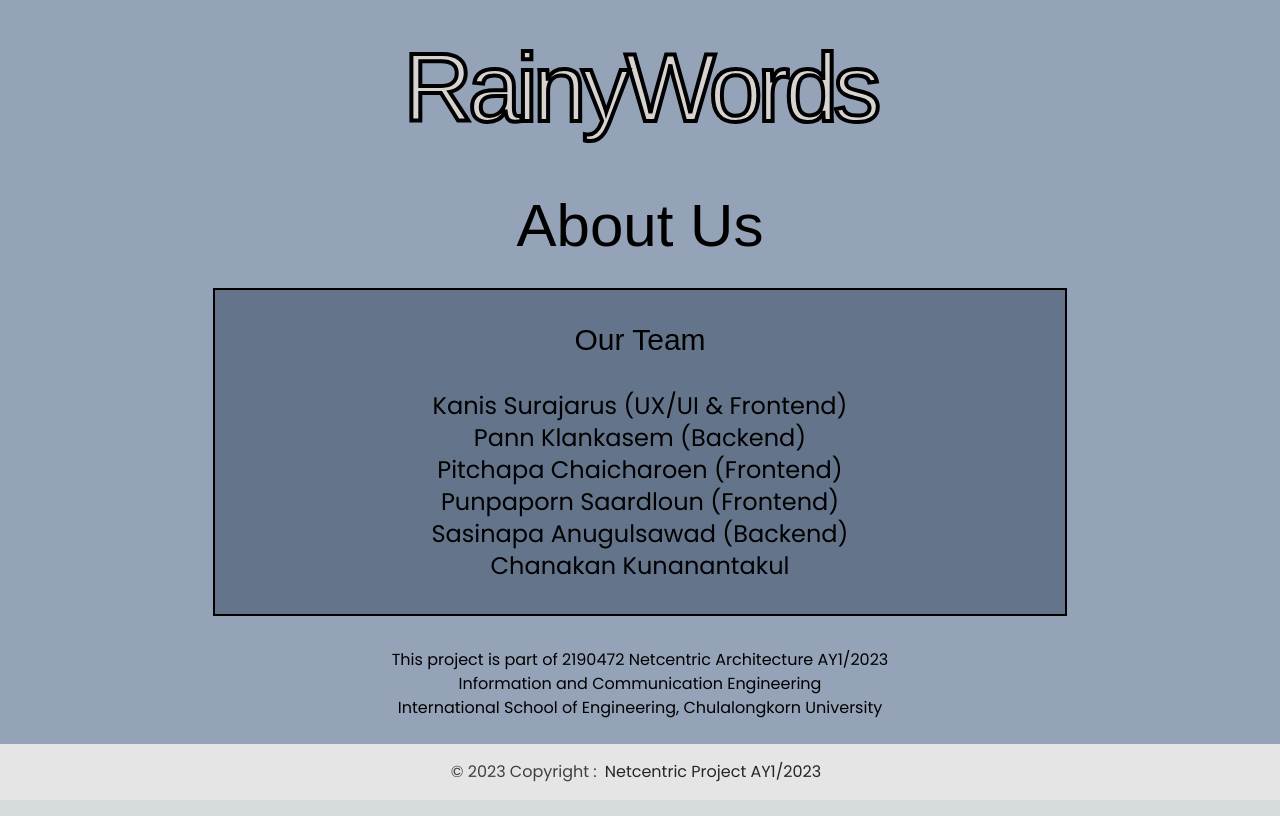
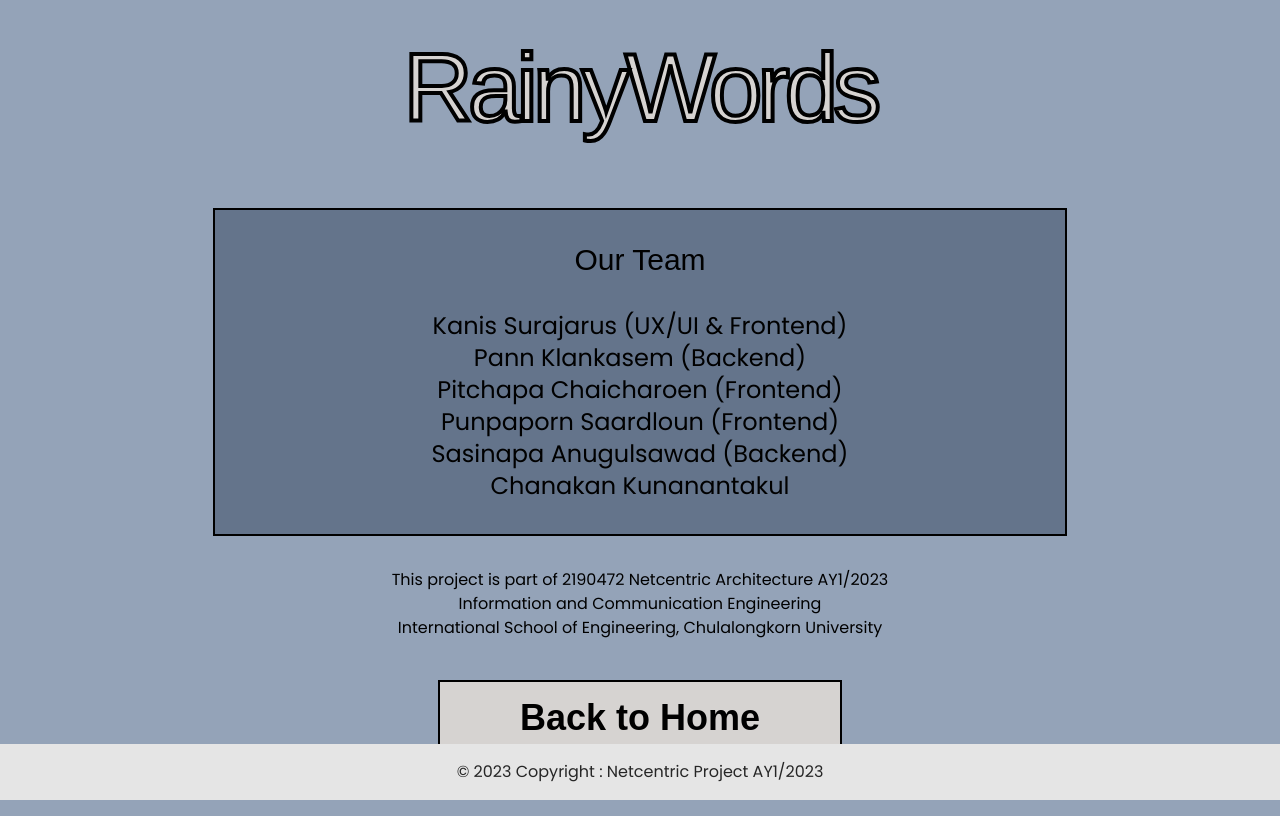
Before and after one commit to fahsanu/Netcentric-RainyWords, a Next.js app in the folder client/: page /aboutus in a window 1280 px wide. Built offline with nearby package versions, Linux system fonts and the light colour scheme; a web font is replaced by a local one.

Commit message:
Edit Footer

```diff
--- a/client/src/app/aboutus/page.tsx
+++ b/client/src/app/aboutus/page.tsx
@@ -1,4 +1,7 @@
+import Link from "next/link";
+
 export default function AboutUs() {
+
   return (
     <div className="w-full h-full min-h-screen relative bg-slate-400 dark:bg-slate-600">
       <div className="text-center">
@@ -6,9 +9,7 @@
           RainyWords
         </h1>
       </div>
-      <div className="text-center text-6xl text-black dark:text-stone-300 pt-5">
-        <h1>About Us</h1>
-      </div>
+
       <div className="flex flex-col items-center justify-center py-8">
         <div className="w-2/3 border-2 border-black bg-slate-500 dark:bg-slate-700">
           <div className="text-center text-3xl text-black dark:text-stone-300 pt-8">
@@ -31,15 +32,23 @@
         <p>International School of Engineering, Chulalongkorn University</p>
       </div>
 
+      <div className="flex flex-row items-center justify-center pt-5 pb-10 ">
+          <Link
+            className="px-20 py-4 my-5 text-black text-4xl font-bold bg-stone-300 border-2 border-black hover:bg-amber-300"
+            href="/"
+          >
+            Back to Home
+        </Link>
+      </div>
+
       <footer className="w-full fixed bg-neutral-200 text-center dark:bg-neutral-700 lg:text-left bottom-0">
         <div className="p-4 text-center text-neutral-700 dark:text-neutral-200">
-          © 2023 Copyright :
-          <a
-            className="text-neutral-800 dark:text-neutral-900 mx-2"
-            href="https://tailwind-elements.com/"
+          <Link
+            className="text-neutral-800 dark:text-neutral-200 mx-2"
+            href="/aboutus"
           >
-            Netcentric Project AY1/2023
-          </a>
+            © 2023 Copyright : Netcentric Project AY1/2023
+          </Link>
         </div>
       </footer>
     </div>
--- a/client/src/app/gamePage/page.tsx
+++ b/client/src/app/gamePage/page.tsx
@@ -6,7 +6,7 @@
 import { useRouter, useSearchParams } from "next/navigation";
 import { io } from "socket.io-client";
 import Link from "next/link";
-import { socket } from '../sockets/socket'
+import { socket } from "../sockets/socket";
 import axios from "axios";
 
 export default function GamePage() {
@@ -23,10 +23,10 @@
 
   const [fallingWords, setFallingWords] = useState<string[][]>([[], [], []]);
 
-  const [player, setPlayer] = useState('')
-  const [enemy, setEnemy] = useState('')
-  const [playerScore, setPlayerScore] = useState(0)
-  const [enemyScore, setEnemyScore] = useState(0)
+  const [player, setPlayer] = useState("");
+  const [enemy, setEnemy] = useState("");
+  const [playerScore, setPlayerScore] = useState(0);
+  const [enemyScore, setEnemyScore] = useState(0);
 
   useEffect(() => {
     // let isRun = false;
@@ -47,28 +47,27 @@
 
   //get data from socket
   useEffect(() => {
-    socket.emit('sendData', mode)
-    socket.on('getPlayer', (player) => {
-      setPlayer(player.name)
+    socket.emit("sendData", mode);
+    socket.on("getPlayer", (player) => {
+      setPlayer(player.name);
       // setPlayerScore(player.score)
-    })
-    socket.on('getEnemy', (enemy) => {
-      setEnemy(enemy.name)
+    });
+    socket.on("getEnemy", (enemy) => {
+      setEnemy(enemy.name);
       // setEnemyScore(enemy.score)
-    })
-    console.log(player)
-    console.log(enemy)
-  }, [])
+    });
+    console.log(player);
+    console.log(enemy);
+  }, []);
 
   //reset game
   useEffect(() => {
-
-    socket.on('resetClient', () => {
-      window.location.href = '/';
+    socket.on("resetClient", () => {
+      window.location.href = "/";
     });
 
     return () => {
-      socket.off('resetClient');
+      socket.off("resetClient");
     };
   }, []);
 
@@ -81,7 +80,7 @@
           setIsPlaying(false); // Stop the game when time runs out
           clearInterval(gameInterval);
           setGameOver(true); // Display game over pop-up
-          router.push(`/scorePage?mode=${mode}`)
+          router.push(`/scorePage?mode=${mode}`);
         }
       }, 1000);
 
@@ -123,11 +122,11 @@
   }, [fallingWords]);
 
   useEffect(() => {
-    socket.on('sendUpdate', (player, otherPlayer) => {
+    socket.on("sendUpdate", (player, otherPlayer) => {
       setPlayerScore(player.score);
       setEnemyScore(otherPlayer.score);
-      console.log('player', player.score); // Log player's score
-      console.log('enemy', otherPlayer.score); // Log other player's score
+      console.log("player", player.score); // Log player's score
+      console.log("enemy", otherPlayer.score); // Log other player's score
     });
   }, [setPlayerScore, setEnemyScore]);
 
@@ -147,21 +146,24 @@
         });
         setInput("");
         setScore(score + 1);
-        socket.emit('updateScore', mode)
+        socket.emit("updateScore", mode);
       }
     });
 
-  useEffect(() => {
-    try {
-      const response = axios.post(`http://172.20.10.12:4000/user/add_score`, { player, playerScore });
-      console.log(`username: ${player}`)
-    } catch (error) {
-      console.log(error)
-    }
-  }, []);
+    useEffect(() => {
+      try {
+        const response = axios.post(`http://172.20.10.12:4000/user/add_score`, {
+          player,
+          playerScore,
+        });
+        console.log(`username: ${player}`);
+      } catch (error) {
+        console.log(error);
+      }
+    }, []);
 
     const stopGame = () => {
-      console.log('isitstop')
+      console.log("isitstop");
       setIsPlaying(false);
       setGameOver(true);
     };
@@ -210,7 +212,7 @@
                       animate={{ y: 1000 }}
                       exit={{ opacity: 0, y: 1000 }}
                       transition={{ duration: 40 }}
-                      className="relative text-lg font-semibold text-black dark:text-stone-300"
+                      className="relative text-lg font-medium text-black dark:text-stone-300"
                     >
                       {word}
                     </motion.div>
@@ -244,26 +246,21 @@
             How to play
           </h1>
           <p className="flex text-center justify-center text-black text-lg">
-            Your task is to type words appearing on the screen before they have
-            fallen down.
+            Type the word that apprears on the screen as fast as you can!
           </p>
           <p className="flex text-center justify-center text-black text-lg">
-            Type the word and press Enter. Each correctly typed word or syllable
-            gives you points.
+            Each corrected word is worth 1 point, but there is some word that cost 100 points.
+          </p>
+          <p className="flex text-center justify-center text-black text-lg"> Good luck finding that {"><"}</p>
+        </div>
+      </div>
+      <div className="w-full fixed bg-neutral-200 text-center dark:bg-neutral-700 lg:text-left bottom-0">
+        <div className="p-4 text-center text-neutral-700 dark:text-neutral-200">
+          <p className="text-neutral-800 dark:text-neutral-200 mx-2">
+            © 2023 Copyright : Netcentric Project AY1/2023
           </p>
         </div>
       </div>
-      <footer className="w-full fixed bg-neutral-200 text-center dark:bg-neutral-700 lg:text-left bottom-0">
-        <div className="p-4 text-center text-neutral-700 dark:text-neutral-200">
-          © 2023 Copyright :
-          <Link
-            className="text-neutral-800 dark:text-neutral-200 mx-2"
-            href="/aboutus"
-          >
-            Netcentric Project AY1/2023
-          </Link>
-        </div>
-      </footer>
     </div>
   );
 }
--- a/client/src/app/leaderPage/page.tsx
+++ b/client/src/app/leaderPage/page.tsx
@@ -43,13 +43,13 @@
   }, []);
 
   return (
-    <div className="min-h-screen flex flex-col items-center justify-start relative bg-slate-400 dark:bg-slate-600">
+    <div className="w-full h-full min-h-screen relative bg-slate-400 dark:bg-slate-600">
       <div className="w-screen flex justify-center pt-10">
         <h1 className="absolute text-center text-stone-300 font-normal text-8xl pt-5 tracking-tighter font-outline-4 outline-black z-50">
           Rainy Words
         </h1>
         <h2 className="col-start-2 text-5xl w-full absolute z-30 font-bold top-48 text-center text-black">
-          <Link href="welcomePage">Play Again</Link>
+          <Link href="/">Play Again</Link>
         </h2>
         <Threemek />
       </div>
@@ -109,6 +109,16 @@
           </div>
         </div>
       </div>
+      <footer className="w-full fixed bg-neutral-200 text-center dark:bg-neutral-700 lg:text-left bottom-0">
+        <div className="p-4 text-center text-neutral-700 dark:text-neutral-200">
+          <Link
+            className="text-neutral-800 dark:text-neutral-200 mx-2"
+            href="/aboutus"
+          >
+            © 2023 Copyright : Netcentric Project AY1/2023
+          </Link>
+        </div>
+      </footer>
     </div>
   );
 }
--- a/client/src/app/loserPage/page.tsx
+++ b/client/src/app/loserPage/page.tsx
@@ -34,6 +34,16 @@
           <Link href="/">Play Again</Link>
         </button>
       </div>
+      <footer className="w-full fixed bg-neutral-200 text-center dark:bg-neutral-700 lg:text-left bottom-0">
+        <div className="p-4 text-center text-neutral-700 dark:text-neutral-200">
+          <Link
+            className="text-neutral-800 dark:text-neutral-200 mx-2"
+            href="/aboutus"
+          >
+            © 2023 Copyright : Netcentric Project AY1/2023
+          </Link>
+        </div>
+      </footer>
     </div>
   );
 }
--- a/client/src/app/page.tsx
+++ b/client/src/app/page.tsx
@@ -77,12 +77,11 @@
       </div>
       <footer className="w-full fixed bg-neutral-200 text-center dark:bg-neutral-700 lg:text-left bottom-0">
         <div className="p-4 text-center text-neutral-700 dark:text-neutral-200">
-          © 2023 Copyright :
           <Link
             className="text-neutral-800 dark:text-neutral-200 mx-2"
             href="/aboutus"
           >
-            Netcentric Project AY1/2023
+            © 2023 Copyright : Netcentric Project AY1/2023
           </Link>
         </div>
       </footer>
--- a/client/src/app/scorePage/page.tsx
+++ b/client/src/app/scorePage/page.tsx
@@ -1,49 +1,48 @@
-"use client"
+"use client";
 
 import { useRouter, useSearchParams } from "next/navigation";
 import { useEffect, useState } from "react";
 import Cloud from "./clouds";
 import { socket } from "../sockets/socket";
 
-
 export default function scorePage() {
-
   const router = useRouter();
   const searchParams = useSearchParams();
   const mode = searchParams.get("mode");
 
-  const [player, setPlayer] = useState('')
-  const [enemy, setEnemy] = useState('')
-  const [playerScore, setPlayerScore] = useState(0)
-  const [enemyScore, setEnemyScore] = useState(0)
-  const [result, setResult] = useState(true)
+  const [player, setPlayer] = useState("");
+  const [enemy, setEnemy] = useState("");
+  const [playerScore, setPlayerScore] = useState(0);
+  const [enemyScore, setEnemyScore] = useState(0);
+  const [result, setResult] = useState(true);
 
   useEffect(() => {
-    socket.emit('sendData', mode)
-    socket.on('getPlayer', (player) => {
-      setPlayer(player.name)
-      setPlayerScore(player.score)
-    })
-    socket.on('getEnemy', (enemy) => {
-      setEnemy(enemy.name)
-      setEnemyScore(enemy.score)
-    })
-  })
+    socket.emit("sendData", mode);
+    socket.on("getPlayer", (player) => {
+      setPlayer(player.name);
+      setPlayerScore(player.score);
+    });
+    socket.on("getEnemy", (enemy) => {
+      setEnemy(enemy.name);
+      setEnemyScore(enemy.score);
+    });
+  });
 
   useEffect(() => {
-    socket.emit('isWinner', mode)
-    socket.on('check', (r) => {setResult(r)})
+    socket.emit("isWinner", mode);
+    socket.on("check", (r) => {
+      setResult(r);
+    });
     const delayRedirect = setTimeout(() => {
       // Check scores and navigate to the appropriate page after 3 seconds
       if (result) {
-        router.push('/winnerPage'); // Navigate to winnerPage if the user's score is higher
+        router.push("/winnerPage"); // Navigate to winnerPage if the user's score is higher
       } else {
-        router.push('/loserPage'); // Navigate to loserPage if the user's score is lower
+        router.push("/loserPage"); // Navigate to loserPage if the user's score is lower
       }
-    }, 4000000);
+    }, 4000);
 
     return () => clearTimeout(delayRedirect); // Clear the timeout if the component unmounts
-
   }, [playerScore, enemyScore, router]);
 
   return (
@@ -56,9 +55,21 @@
         <div className="pt-10 pb-2">
           {/* <h1>{player}: {playerScore}</h1>
           <h1>{enemy}: {enemyScore}</h1> */}
-          <Cloud player={player} playerScore={playerScore} enemy={enemy} enemyScore={enemyScore}/>
+          <Cloud
+            player={player}
+            playerScore={playerScore}
+            enemy={enemy}
+            enemyScore={enemyScore}
+          />
         </div>
       </div>
+      <footer className="w-full fixed bg-neutral-200 text-center dark:bg-neutral-700 lg:text-left bottom-0">
+        <div className="p-4 text-center text-neutral-700 dark:text-neutral-200">
+          <p className="text-neutral-800 dark:text-neutral-200 mx-2">
+            © 2023 Copyright : Netcentric Project AY1/2023
+          </p>
+        </div>
+      </footer>
     </div>
   );
 }
--- a/client/src/app/welcomePage/page.tsx
+++ b/client/src/app/welcomePage/page.tsx
@@ -157,13 +157,9 @@
       </div>
       <footer className="w-full fixed bg-neutral-200 text-center dark:bg-neutral-700 lg:text-left bottom-0">
         <div className="p-4 text-center text-neutral-700 dark:text-neutral-200">
-          © 2023 Copyright :
-          <Link
-            className="text-neutral-800 dark:text-neutral-200 mx-2"
-            href="/aboutus"
-          >
-            Netcentric Project AY1/2023
-          </Link>
+          <p className="text-neutral-800 dark:text-neutral-200 mx-2">
+            © 2023 Copyright : Netcentric Project AY1/2023
+          </p>
         </div>
       </footer>
     </div>
--- a/client/src/app/winnerPage/page.tsx
+++ b/client/src/app/winnerPage/page.tsx
@@ -34,6 +34,16 @@
           <Link href="/">Play Again</Link>
         </button>
       </div>
+      <footer className="w-full fixed bg-neutral-200 text-center dark:bg-neutral-700 lg:text-left bottom-0">
+        <div className="p-4 text-center text-neutral-700 dark:text-neutral-200">
+          <Link
+            className="text-neutral-800 dark:text-neutral-200 mx-2"
+            href="/aboutus"
+          >
+            © 2023 Copyright : Netcentric Project AY1/2023
+          </Link>
+        </div>
+      </footer>
     </div>
   );
 }
```
